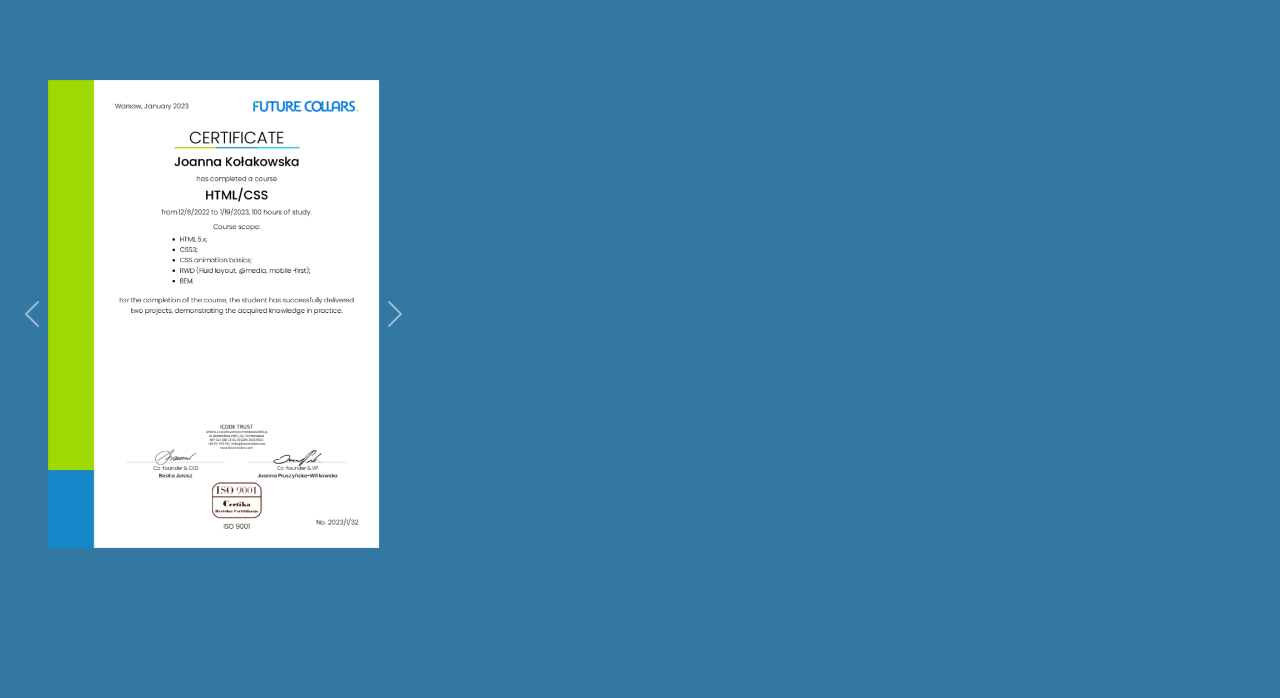
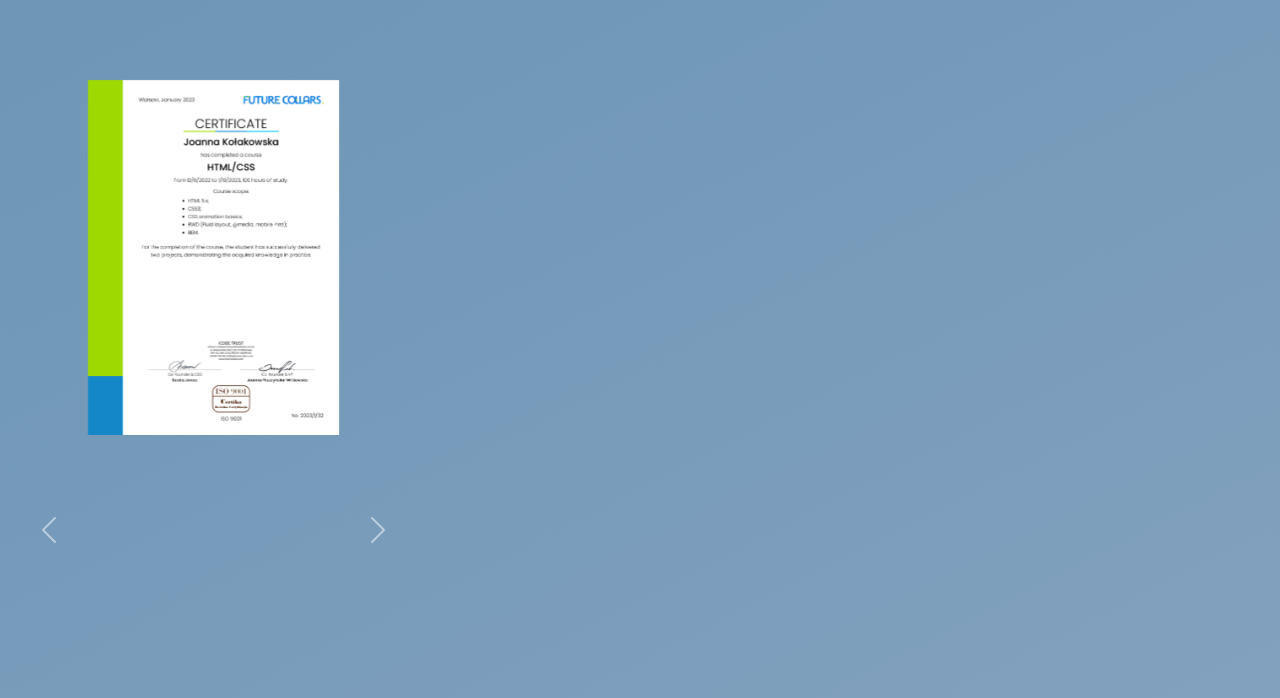
Before and after one commit to Tou24601/resume, a React (Create React App) app: page / in a window 1280 px wide. Shown: the part 5082-5780 px from the top of the page. Before the commit the page ends 5678 px from the top, so only its background shows below. Built offline with nearby package versions, Linux system fonts and the light colour scheme.

Commit message:
height better

```diff
--- a/src/App.css
+++ b/src/App.css
@@ -6,7 +6,9 @@ html {
 
 body {
   text-align: center;
-  background-color: rgb(51, 119, 163);
+  background: rgb(134,163,191);
+background: linear-gradient(333deg, rgba(134,163,191,1) 0%, rgba(51,119,163,1) 78%);
+  /*background-color: rgb(51, 119, 163);*/
   color: #ffffff;
   font-family: "Roboto", sans-serif;
   font-size: 18px;
@@ -74,8 +76,14 @@ ul {
   box-shadow: 13px 16px 24px 0px rgba(25, 33, 113, 0.6);
 }
 
-.carousel {
-  width: auto;
+.carouselStyling {
+  height: 900px;
+  padding-right: 20px;
+  padding-left: 20px;
+}
+
+.smallerCertificate {
+  padding-top: 200px;
 }
 
 .certificate {
@@ -87,19 +95,6 @@ ul {
 
 #publications {
   padding-bottom: 35vh;
-}
-
-.science1 {
-  width: 100px;
-  height: 100px;
-  background-color: blueviolet;
-}
-
-
-.science2 {
-  width: 100px;
-  height: 100px;
-  background-color: red;
 }
 
 @media screen and (min-width: 992px) {
--- a/src/App.tsx
+++ b/src/App.tsx
@@ -1,4 +1,5 @@
 import "bootstrap/dist/css/bootstrap.min.css";
+import 'bootstrap/dist/js/bootstrap.bundle.min';
 import { useState } from "react";
 import Header from "./components/Header";
 import ContactHolder from "./components/ContactHolder";
--- a/src/components/Carousel.tsx
+++ b/src/components/Carousel.tsx
@@ -26,28 +26,28 @@ const Carousel = () => {
     console.log("hello");
   };
   return (
-    <div className="col-4">
+    <div className="col-4 carouselStyling ">
       <div id="carouselExample" className="carousel slide">
-        <div className="carousel-inner">
-          <div className="carousel-item active p-5">
+        <div className="carousel-inner p-5 ">
+          <div className="carousel-item active carouselStyling">
             <a href={HTML_english} className="text-reset" target="_blank" rel="noreferrer">
               <img
                 src={HTML_english_PNG}
-                className="d-block w-100"
+                className="d-block w-100 align-middle"
                 alt="HTML i CSS - certyfikat"
               />
             </a>
           </div>
-          <div className="carousel-item p-5 ">
+          <div className="carousel-item carouselStyling">
             <a href={JS_english} className="text-reset" target="_blank" rel="noreferrer">
               <img
                 src={JS_english_PNG}
-                className="d-block w-100"
+                className="d-block w-100 align-middle"
                 alt="Java Script i React - certyfikat"
               />
             </a>
           </div>
-          <div className="carousel-item p-5">
+          <div className="carousel-item carouselStyling smallerCertificate">
             <a href={InternetoweRewolucje} className="text-reset" target="_blank" rel="noreferrer">
               <img
                 src={InternetoweRewolucje_PNG}
@@ -56,11 +56,11 @@ const Carousel = () => {
               />
             </a>
           </div>
-          <div className="carousel-item p-5">
+          <div className="carousel-item carouselStyling smallerCertificate">
             <a href={WritingInTheScience} className="text-reset" target="_blank" rel="noreferrer">
               <img
                 src={WritingInTheScience_PNG}
-                className="d-block w-100"
+                className="d-block w-100 align-middle"
                 alt="English - certyfikat"
               />
             </a>
```
Also changed, not shown: package.json (+5 -2 lines), 1 other file (tests, documents, lock files or other folders).
